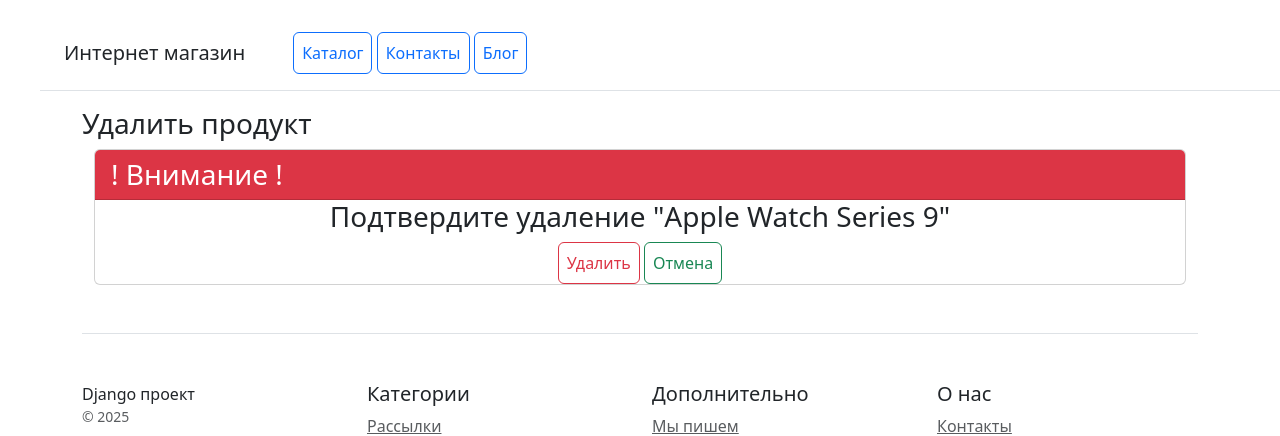
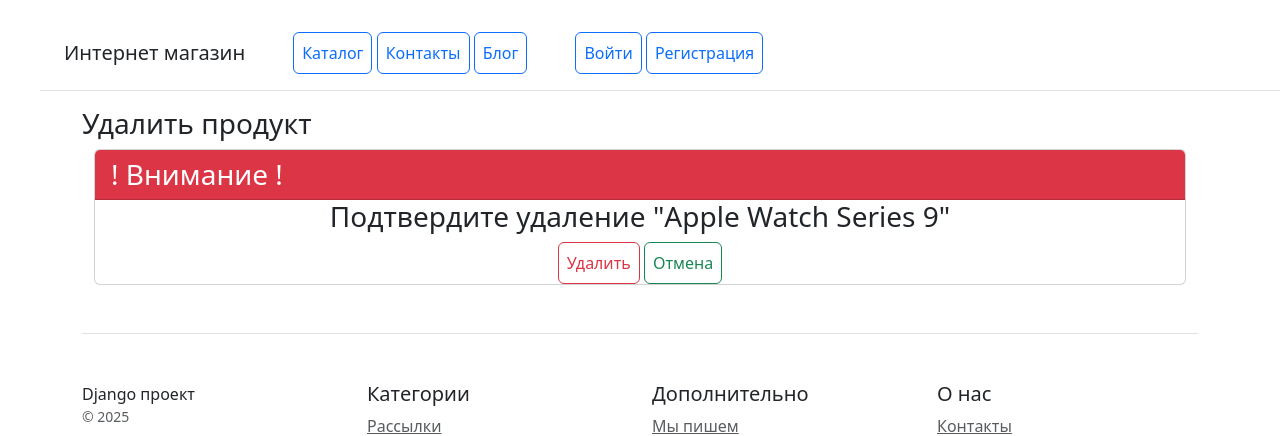
Before and after one commit to SidorovDmitry/Home_work_22, a Django app: page /product_delete/4/ in a window 1280 px wide. Shown: the top 436 px of the page. Run offline with Django 5.2, Linux system fonts and the light colour scheme; data comes from the database, SQL or seed files in the repository.

Commit message:
correct templates

```diff
--- a/blog/templates/blog/blog_confirm_delete.html
+++ b/blog/templates/blog/blog_confirm_delete.html
@@ -19,8 +19,6 @@
                     <button type="submit" class="p-2 btn btn-outline-danger fixed-size-btn"> Удалить</button>
                     <a href="{% url 'blog:blog_detail' blog.pk %}" class="p-2 btn btn-outline-success fixed-size-btn">Отмена</a>
                 </form>
-
-
             </div>
         </div>
     </div>
@@ -28,6 +26,4 @@
         integrity="sha384-ndDqU0Gzau9qJ1lfW4pNLlhNTkCfHzAVBReH9diLvGRem5+R9g2FzA8ZGN954O5Q"
         crossorigin="anonymous"></script>
 </div>
-
-
 {% endblock %}
--- a/catalog/templates/catalog/product_confirm_delete.html
+++ b/catalog/templates/catalog/product_confirm_delete.html
@@ -16,7 +16,7 @@
                     {% csrf_token %}
                     {{ form.as_p }}
                     <button type="submit" class="p-2 btn btn-outline-danger fixed-size-btn"> Удалить</button>
-                    <a href="/blog_detail/{{blog.pk}}" class="p-2 btn btn-outline-success fixed-size-btn">Отмена</a>
+                    <a href="/product_card/{{product.pk}}" class="p-2 btn btn-outline-success fixed-size-btn">Отмена</a>
                 </form>
 
 
--- a/common_templates/header.html
+++ b/common_templates/header.html
@@ -1,6 +1,11 @@
 <header>
     <div class="pricing-header px-3 py-3 pt-md-5 pb-md-4 mx-auto text-center">
         <h1 class="display-4">Интернет магазин</h1>
+        {% if user.is_authenticated %}
+            <p class="lead">Добро пожаловать, {{user.username}}!</p>
+        {% else %}
+            <p class="lead">Добро пожаловать на сайт!</p>
+        {% endif %}
         <p class="lead">Наш магазин - это отличные цены и высокое качество продукции</p>
     </div>
 </header>
--- a/common_templates/menu.html
+++ b/common_templates/menu.html
@@ -6,5 +6,19 @@
            <a class="p-2 btn btn-outline-primary" href="/contacts">Контакты</a>
            <a class="p-2 btn btn-outline-primary" href="/blog_list">Блог</a>
        </nav>
+       <nav class="ms-5">
+           {% if user.is_authenticated %}
+           <form method="post" action="{% url 'users:logout' %}" style="display: inline;">
+               {% csrf_token %}
+               <button type="submit" class="p-2 btn btn-outline-primary">Выйти</button>
+           </form>
+           <a class="p-2 btn btn-outline-primary" href="{% url 'users:update' %}">Редактировать профиль</a>
+            {% else %}
+
+               <a class="p-2 btn btn-outline-primary" href="{% url 'users:login' %}">Войти</a>
+               <a class="p-2 btn btn-outline-primary" href="{% url 'users:register' %}">Регистрация</a>
+
+           {% endif %}
+       </nav>
    </div>
 </menu>
```
